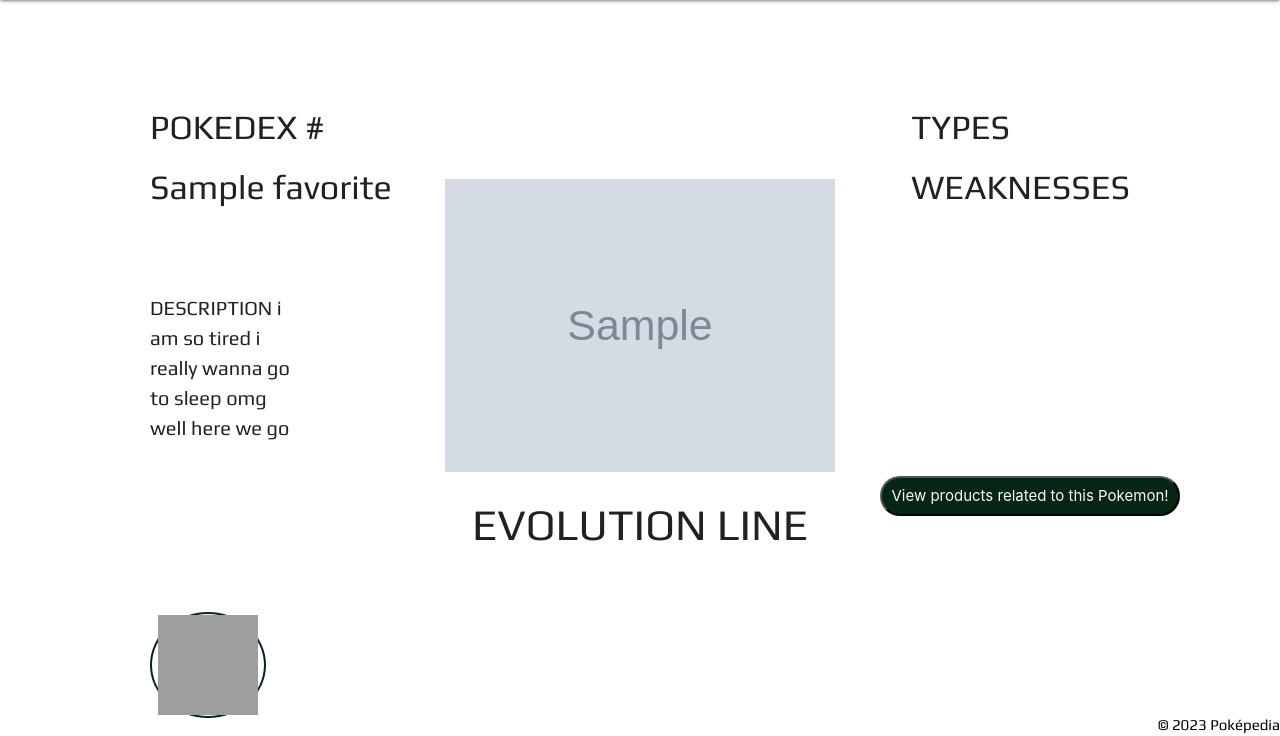
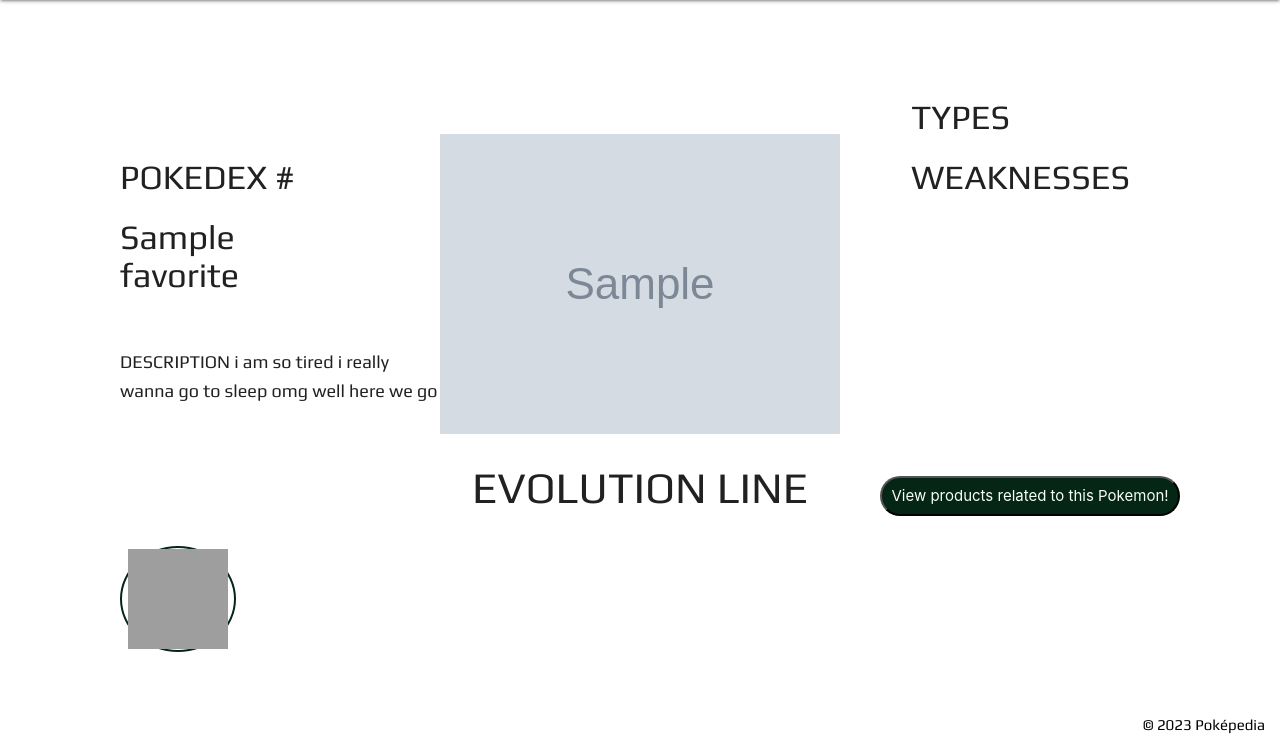
Before and after one commit to bbonning4/pokepedia, a Django app: page /favorites/1/pokemon/1/ in a window 1280 px wide. Shown: the part 64-800 px from the top of the page. Run offline with Django 3.2, Linux system fonts and the light colour scheme; a user stored in the database is signed in; tables that the repository leaves empty hold one stand-in row (values such as "Sample post"); grey boxes marked "Sample" are stand-in pictures; parts of the project's set-up code (start-up, migrations or seed data) failed here and were passed over; grey boxes are pictures that could not be loaded.

Commit message:
details styling

```diff
--- a/main_app/static/css/style.css
+++ b/main_app/static/css/style.css
@@ -300,24 +300,28 @@ h1 {
 
 .left-detail {
     position: absolute;
-    top: 150px;
-    left: 150px;
+    width: 200px;
+    top: 200px;
+    left: 120px;
 }
 .left-detail h4 {
     text-align: left;
 }
 .description {
     text-align: left;
-    padding-top: 30%;
-    font-size: 20px;
-    inline-size: 150px;
+    padding-top: 20%;
+    font-size: 18px;
+    inline-size: 325px;
+    line-height: 1.6;
 }
 
 .right-detail {
     position: absolute;
-    top: 150px;
+    top: 140px;
     right: 150px;
 }
+
+
 
 .detail-img {
     display: flex;
@@ -326,10 +330,29 @@ h1 {
     height: 80%;
 }
 
+.details-info {
+  font-size: 20px;
+  border-radius: 10px;
+  padding: 10px 0;
+  text-align: center;
+  letter-spacing: 2px;
+}
+
+.details-title {
+  font-size: 22px;
+  letter-spacing: 2px;
+}
+
 .detail-img img {
-    margin-top: 20%;
-    max-width: 390px; /* Adjust the value as needed */
-    max-height: 390px;
+    margin-top: 15%;
+    max-width: 750px; /* Adjust the value as needed */
+    max-height: 750px;
+}
+
+#fav, #unfav {
+  position: absolute;
+  top: 29.5px;
+  left: -45px;
 }
 
 .evolution {
--- a/main_app/templates/base.html
+++ b/main_app/templates/base.html
@@ -91,7 +91,7 @@
         {% endblock %}
     </main>
     <footer class=":root">
-        <div class="right black-text">&copy; 2023 Poképedia</div>
+        <div class="right black-text" style="margin-right: 15px;">&copy; 2023 Poképedia</div>
     </footer>
     <!--JavaScript at end of body for optimized loading-->
     <script src="https://cdnjs.cloudflare.com/ajax/libs/materialize/1.0.0/js/materialize.min.js"></script>
--- a/main_app/views.py
+++ b/main_app/views.py
@@ -203,7 +203,6 @@ def search(request):
             'description': english_description,
         }
         return render(request, 'pokemon/detail.html', context)
-n
 
 
 @login_required
```
Also changed, not shown: main_app/templates/pokemon/detail.html (+30 -10 lines).
